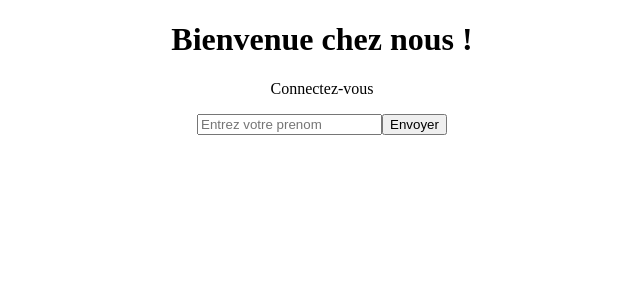
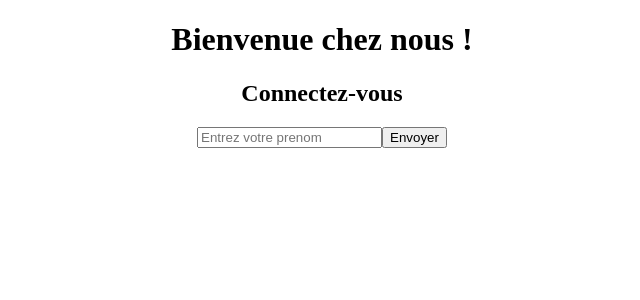
Before and after one commit to Biantuadi/crazee-burger, a React (Create React App) app: page / in a window 1280 px wide. Shown: the top 300 px of the page, without its empty margins (318-958 px from the left). Built offline with nearby package versions, Linux system fonts and the light colour scheme.

Commit message:
♻️ F01: LOGIN > Create loginForm

```diff
--- a/src/App.js
+++ b/src/App.js
@@ -1,5 +1,5 @@
 import "./App.css";
-import LoginPage from "./components/Pages/LoginPage";
+import LoginPage from "./components/Pages/auth/LoginPage";
 
 function App() {
 
--- a/src/components/Pages/LoginPage.jsx
+++ /dev/null
@@ -1,28 +0,0 @@
-import { useState } from "react";
-
-export default function LoginPage() {
-  const [nom, setNom] = useState("");
-
-  const handleSubmit = (e) => {
-    e.preventDefault();
-    alert(`Bonjour ${nom}`);
-    setNom("");
-  };
-
-  return (
-    <>
-      <h1>Bienvenue chez nous !</h1>
-      <p>Connectez-vous</p>
-      <form action="submit" onSubmit={(e) => handleSubmit(e)}>
-        <input
-          type="name"
-          required
-          placeholder="Entrez votre prenom"
-          value={nom}
-          onChange={(e) => setNom(e.target.value)}
-        />
-        <input type="submit" value="Envoyer" />
-      </form>
-    </>
-  );
-}
--- /dev/null
+++ b/src/components/Pages/auth/LoginForm.jsx
@@ -0,0 +1,31 @@
+import { useState } from "react";
+
+function LoginForm() {
+    // 1. State
+  const [inputValue, setInputValue] = useState("");
+
+  // 2. comportement
+  const handleSubmit = (e) => {
+    e.preventDefault();
+    alert(`Bonjour ${inputValue}`);
+    setInputValue("");
+  };
+
+  // 3. affichage (render)
+    return (
+        <form action="submit" onSubmit={handleSubmit}>
+        <h1>Bienvenue chez nous !</h1>
+        <h2>Connectez-vous</h2>
+        <input
+          type="name"
+          required
+          placeholder="Entrez votre prenom"
+          value={inputValue}
+          onChange={(e) => setInputValue(e.target.value)}
+        />
+        <input type="submit" value="Envoyer" />
+      </form>
+    );
+}
+
+export default LoginForm;
--- /dev/null
+++ b/src/components/Pages/auth/LoginPage.js
@@ -0,0 +1,10 @@
+import LoginForm from "./LoginForm";
+
+export default function LoginPage() {
+
+  return (
+    <>
+      <LoginForm />
+    </>
+  );
+}
```
Also changed, not shown: src/components/Pages/auth/Logo.jsx (added, +10 -0 lines).
